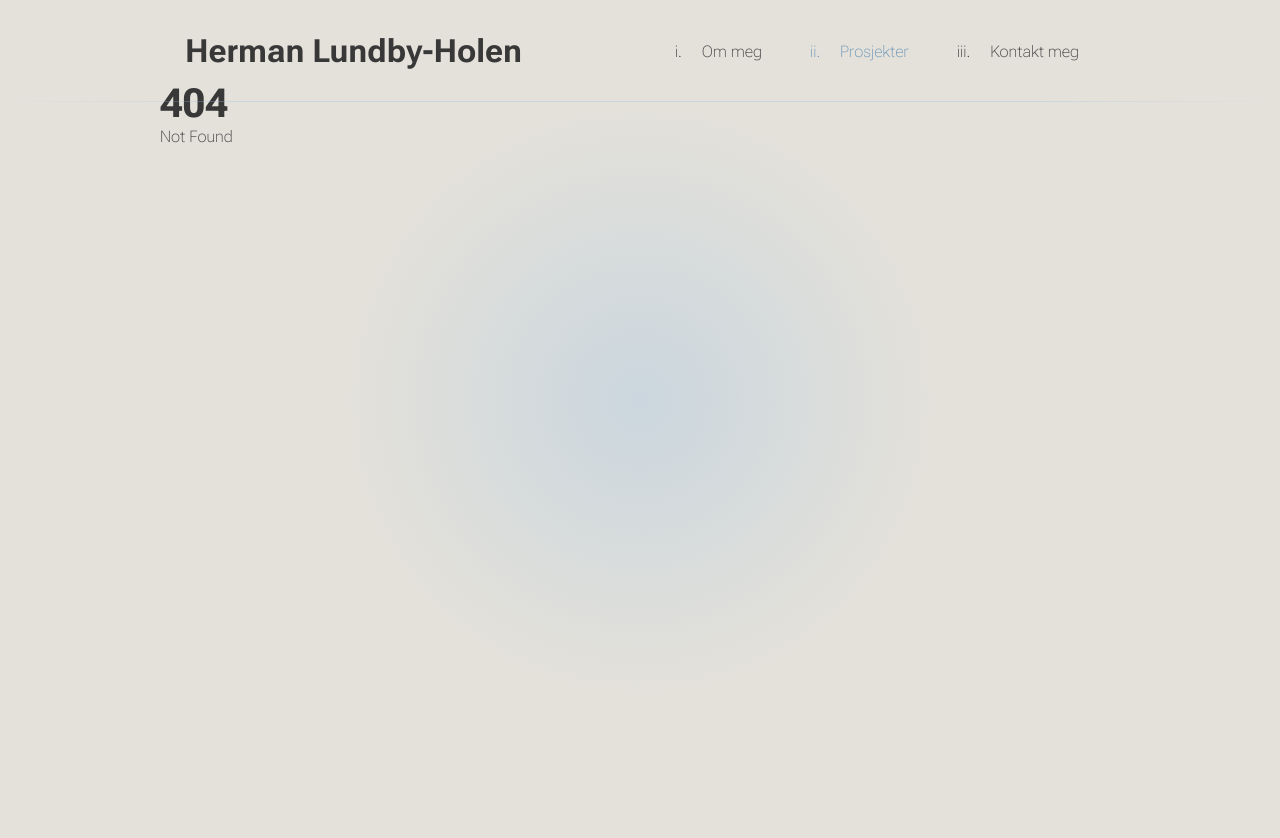
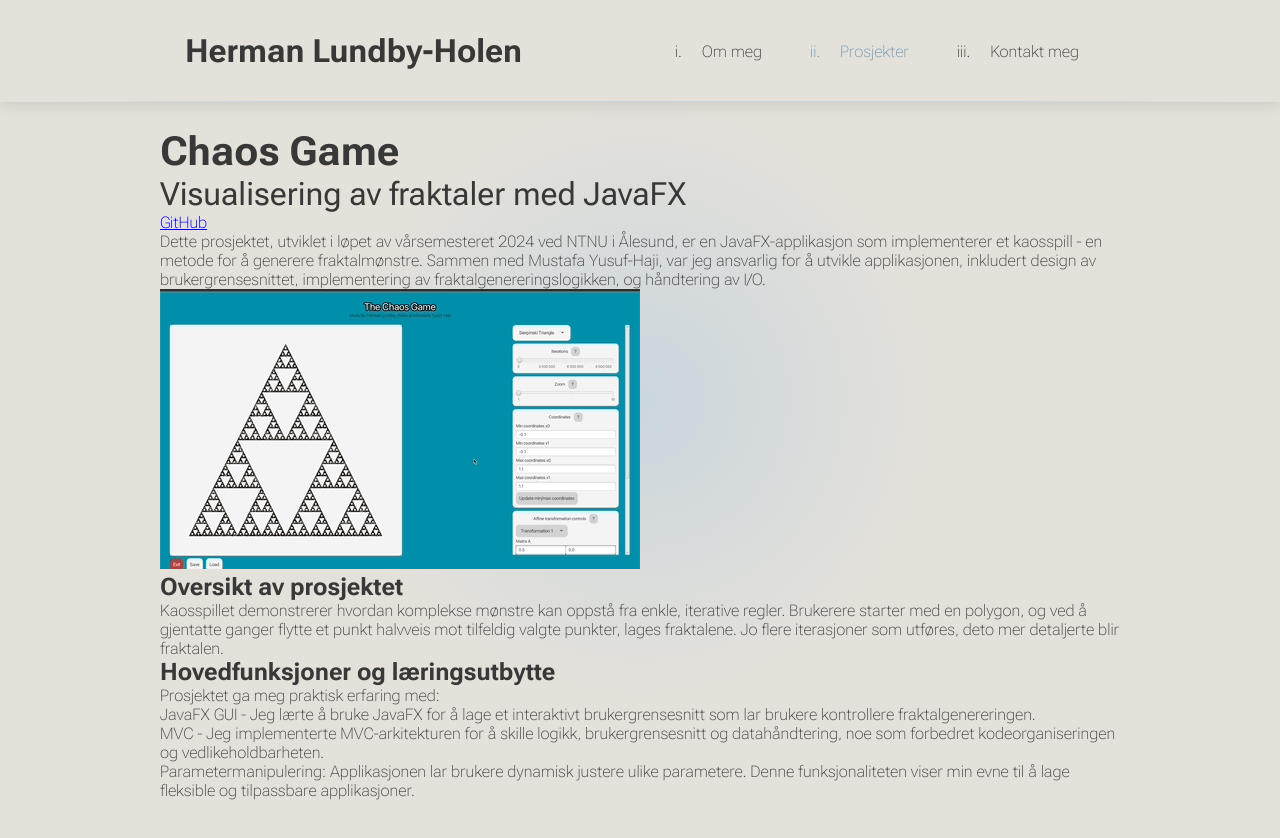
Before and after one commit to Hermzy14/portfolio, a SvelteKit app: page /chaos-game in a window 1280 px wide. Before the commit this address had no page. Shown: the top 838 px of the page. Before the commit the page ends 800 px from the top, so only its background shows below. Built offline with nearby package versions, Linux system fonts and the light colour scheme.

Commit message:
Added content to Chaos Game and fixed header on project pages.

```diff
--- a/src/components/Header.svelte
+++ b/src/components/Header.svelte
@@ -71,7 +71,7 @@
 </script>
 
 <a href="#hero" class="go-to-top"><ArrowUp size={30} /></a>
-<header>
+<header class={activeProject ? 'project-page' : ''}>
 	<section id="hero">
 		<h1>Herman Lundby-Holen</h1>
 		<h2>Software utvikler</h2>
@@ -166,6 +166,13 @@
 		justify-content: space-between;
 		z-index: 10;
 		transition: color var(--theme-transition, 0.6s ease-in-out);
+	}
+
+	.project-page {
+		background-color: var(--background-color-translucent);
+		backdrop-filter: blur(8px);
+		-webkit-backdrop-filter: blur(8px);
+		box-shadow: 0 2px 16px 0 rgba(0, 0, 0, 0.12);
 	}
 
 	header::after {
--- a/src/components/Projects.svelte
+++ b/src/components/Projects.svelte
@@ -16,7 +16,7 @@
 		</li>
 
 		<li>
-			<a href="https://webteknologi9.netlify.app" target="_blank">
+			<a href="/chaos-game">
 				<span class="project-title">Chaos Game</span><span class="project-description"
 					>Programmering 2</span
 				>
--- a/src/routes/+layout.svelte
+++ b/src/routes/+layout.svelte
@@ -40,9 +40,16 @@
 {#key page.url.pathname}
 	<div id="wrapper" in:fade={{ duration: 600, easing: cubicInOut }}>
 		<Header />
-		<main>
-			{@render children()}
-		</main>
+		{#if isProject}
+			<main class="project-page">
+				{@render children()}
+			</main>
+		{/if}
+		{#if !isProject}
+			<main class="home-page">
+				{@render children()}
+			</main>
+		{/if}
 	</div>
 {/key}
 <Background />
@@ -55,6 +62,7 @@
 		--text-color: #f5efe5d9;
 		--heading-color: #f5efe5;
 		--background-color: #131922;
+		--background-color-translucent: #131922bb;
 		--primary-color: #58a6ff20;
 		--secondary-color: #58a6ff20;
 		--accent-color: #58a6ff;
@@ -65,12 +73,13 @@
 
 	:root[data-theme='light'] {
 		/* Light theme */
-		--text-color: #4a4a4a; /* En mykere, mørk grå, nesten som blekket i en gammel bok */
-		--heading-color: #383838; /* Litt mørkere og mer markant for overskrifter, men fortsatt myk */
-		--background-color: #e4e1da; /* En varm, kremaktig off-white, som eldet papir */
-		--primary-color: #a0c4e460; /* En dusere, lys blå med lav opasitet, tenk falmet himmel */
-		--secondary-color: #a0c4e460; /* Samme som primærfargen for konsistens */
-		--accent-color: #779cbb; /* En dempet, litt "støvete" blå, mindre skarp enn originalen */
+		--text-color: #4a4a4a;
+		--heading-color: #383838;
+		--background-color: #e4e1da;
+		--background-color-translucent: #e4e1dabb;
+		--primary-color: #a0c4e460;
+		--secondary-color: #a0c4e460;
+		--accent-color: #779cbb;
 	}
 
 	:global(*) {
@@ -143,10 +152,18 @@
 		position: relative;
 	}
 
-	main {
+	.home-page {
 		width: 50%;
 		position: relative;
 		overflow: hidden;
+	}
+
+	.project-page {
+		width: 100%;
+		margin-top: 3rem;
+		position: relative;
+		overflow: hidden;
+		z-index: 1;
 	}
 
 	@media (max-height: 1000px) {
--- /dev/null
+++ b/src/routes/chaos-game/+page.svelte
@@ -0,0 +1,43 @@
+<script>
+</script>
+
+<h1>Chaos Game</h1>
+<h2>Visualisering av fraktaler med JavaFX</h2>
+<a href="https://github.com/Hermzy14/Chaos-Game" target="_blank">GitHub</a>
+
+<p>
+	Dette prosjektet, utviklet i løpet av vårsemesteret 2024 ved NTNU i Ålesund, er en
+	JavaFX-applikasjon som implementerer et kaosspill - en metode for å generere fraktalmønstre.
+	Sammen med Mustafa Yusuf-Haji, var jeg ansvarlig for å utvikle applikasjonen, inkludert design av
+	brukergrensesnittet, implementering av fraktalgenereringslogikken, og håndtering av I/O.
+</p>
+
+<img src="/ChaosGameOverview.gif" alt="Oversikt over Chaos Game applikasjonen." />
+
+<h3>Oversikt av prosjektet</h3>
+<p>
+	Kaosspillet demonstrerer hvordan komplekse mønstre kan oppstå fra enkle, iterative regler.
+	Brukerere starter med en polygon, og ved å gjentatte ganger flytte et punkt halvveis mot tilfeldig
+	valgte punkter, lages fraktalene. Jo flere iterasjoner som utføres, deto mer detaljerte blir
+	fraktalen.
+</p>
+
+<h3>Hovedfunksjoner og læringsutbytte</h3>
+<p>Prosjektet ga meg praktisk erfaring med:</p>
+<ul>
+	<li>
+		JavaFX GUI - Jeg lærte å bruke JavaFX for å lage et interaktivt brukergrensesnitt som lar
+		brukere kontrollere fraktalgenereringen.
+	</li>
+	<li>
+		MVC - Jeg implementerte MVC-arkitekturen for å skille logikk, brukergrensesnitt og
+		datahåndtering, noe som forbedret kodeorganiseringen og vedlikeholdbarheten.
+	</li>
+	<li>
+		Parametermanipulering: Applikasjonen lar brukere dynamisk justere ulike parametere. Denne
+		funksjonaliteten viser min evne til å lage fleksible og tilpassbare applikasjoner.
+	</li>
+</ul>
+
+<style>
+</style>
```
Also changed, not shown: src/components/About.svelte (+4 -4 lines), static/ChaosGameOverview.gif (added).
